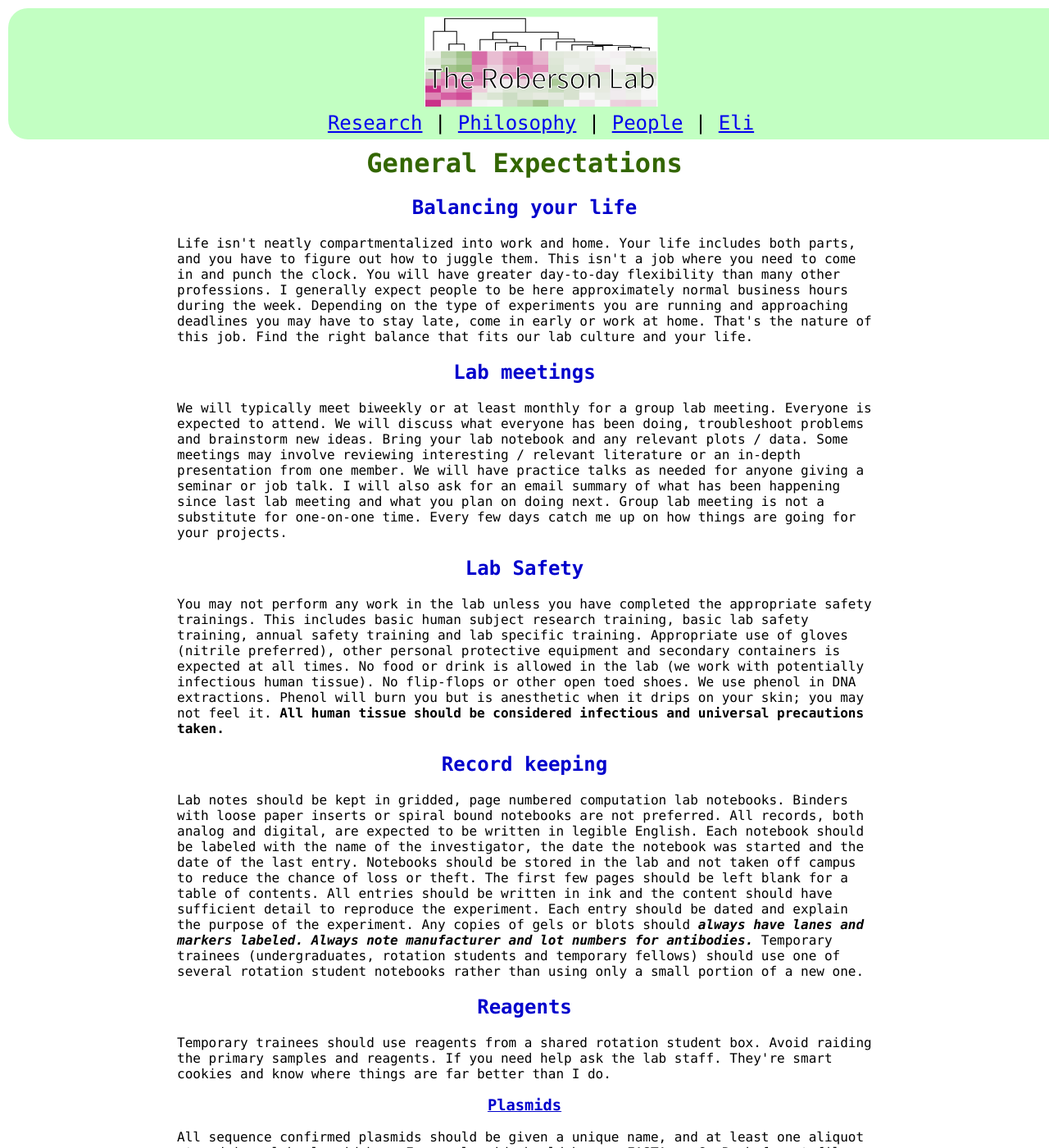
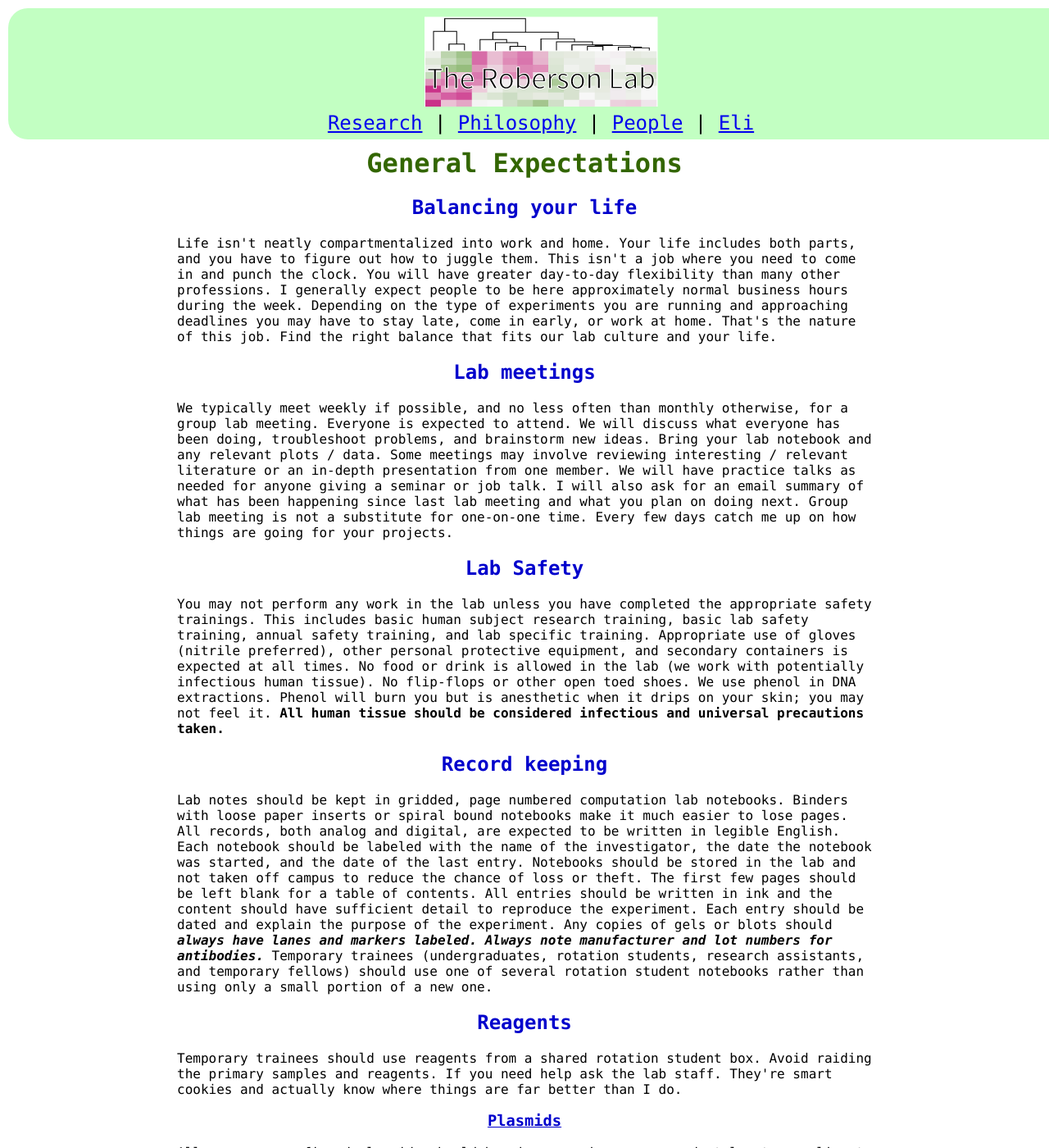
Before and after one commit to RobersonLab/RobersonLab.github.io, a Jekyll site: the page built from philosophy.md, in a window 1280 px wide and 1400 px high. Shown: the whole window at 82% size. Built offline with Jekyll 4.4.1, drawn with Linux system fonts in a browser that asks for light colours; some of the changed text lies outside the part shown.

Commit message:
Updated the philosophy. Fixed some missing oxford commas, added research assistants as to list of specific employees.

```diff
--- a/philosophy.md
+++ b/philosophy.md
@@ -6,21 +6,21 @@
 <div id="maintext">
 <h1 id="h1nopad" class="center">General Expectations</h1>
 <h2 class="center">Balancing your life</h2>
-Life isn't neatly compartmentalized into work and home. Your life includes both parts, and you have to figure out how to juggle them. This isn't a job where you need to come in and punch the clock. You will have greater day-to-day flexibility than many other professions. I generally expect people to be here approximately normal business hours during the week. Depending on the type of experiments you are running and approaching deadlines you may have to stay late, come in early or work at home. That's the nature of this job. Find the right balance that fits our lab culture and your life.
+Life isn't neatly compartmentalized into work and home. Your life includes both parts, and you have to figure out how to juggle them. This isn't a job where you need to come in and punch the clock. You will have greater day-to-day flexibility than many other professions. I generally expect people to be here approximately normal business hours during the week. Depending on the type of experiments you are running and approaching deadlines you may have to stay late, come in early, or work at home. That's the nature of this job. Find the right balance that fits our lab culture and your life.
 
 <h2 class="center">Lab meetings</h2>
-We will typically meet biweekly or at least monthly for a group lab meeting. Everyone is expected to attend. We will discuss what everyone has been doing, troubleshoot problems and brainstorm new ideas. Bring your lab notebook and any relevant plots / data. Some meetings may involve reviewing interesting / relevant literature or an in-depth presentation from one member. We will have practice talks as needed for anyone giving a seminar or job talk. I will also ask for an email summary of what has been happening since last lab meeting and what you plan on doing next.
+We typically meet weekly if possible, and no less often than monthly otherwise, for a group lab meeting. Everyone is expected to attend. We will discuss what everyone has been doing, troubleshoot problems, and brainstorm new ideas. Bring your lab notebook and any relevant plots / data. Some meetings may involve reviewing interesting / relevant literature or an in-depth presentation from one member. We will have practice talks as needed for anyone giving a seminar or job talk. I will also ask for an email summary of what has been happening since last lab meeting and what you plan on doing next.
 
 Group lab meeting is not a substitute for one-on-one time. Every few days catch me up on how things are going for your projects.
 
 <h2 class="center">Lab Safety</h2>
-You may not perform any work in the lab unless you have completed the appropriate safety trainings. This includes basic human subject research training, basic lab safety training, annual safety training and lab specific training. Appropriate use of gloves (nitrile preferred), other personal protective equipment and secondary containers is expected at all times. No food or drink is allowed in the lab (we work with potentially infectious human tissue). No flip-flops or other open toed shoes. We use phenol in DNA extractions. Phenol will burn you but is anesthetic when it drips on your skin; you may not feel it. <strong>All human tissue should be considered infectious and universal precautions taken.</strong>
+You may not perform any work in the lab unless you have completed the appropriate safety trainings. This includes basic human subject research training, basic lab safety training, annual safety training, and lab specific training. Appropriate use of gloves (nitrile preferred), other personal protective equipment, and secondary containers is expected at all times. No food or drink is allowed in the lab (we work with potentially infectious human tissue). No flip-flops or other open toed shoes. We use phenol in DNA extractions. Phenol will burn you but is anesthetic when it drips on your skin; you may not feel it. <strong>All human tissue should be considered infectious and universal precautions taken.</strong>
 
 <h2 class="center">Record keeping</h2>
-Lab notes should be kept in gridded, page numbered computation lab notebooks. Binders with loose paper inserts or spiral bound notebooks are not preferred. All records, both analog and digital, are expected to be written in legible English. Each notebook should be labeled with the name of the investigator, the date the notebook was started and the date of the last entry. Notebooks should be stored in the lab and not taken off campus to reduce the chance of loss or theft. The first few pages should be left blank for a table of contents. All entries should be written in ink and the content should have sufficient detail to reproduce the experiment. Each entry should be dated and explain the purpose of the experiment. Any copies of gels or blots should <strong><em>always have lanes and markers labeled. Always note manufacturer and lot numbers for antibodies.</em></strong> Temporary trainees (undergraduates, rotation students and temporary fellows) should use one of several rotation student notebooks rather than using only a small portion of a new one.
+Lab notes should be kept in gridded, page numbered computation lab notebooks. Binders with loose paper inserts or spiral bound notebooks make it much easier to lose pages. All records, both analog and digital, are expected to be written in legible English. Each notebook should be labeled with the name of the investigator, the date the notebook was started, and the date of the last entry. Notebooks should be stored in the lab and not taken off campus to reduce the chance of loss or theft. The first few pages should be left blank for a table of contents. All entries should be written in ink and the content should have sufficient detail to reproduce the experiment. Each entry should be dated and explain the purpose of the experiment. Any copies of gels or blots should <strong><em>always have lanes and markers labeled. Always note manufacturer and lot numbers for antibodies.</em></strong> Temporary trainees (undergraduates, rotation students, research assistants, and temporary fellows) should use one of several rotation student notebooks rather than using only a small portion of a new one.
 
 <h2 class="center">Reagents</h2>
-Temporary trainees should use reagents from a shared rotation student box. Avoid raiding the primary samples and reagents. If you need help ask the lab staff. They're smart cookies and know where things are far better than I do.
+Temporary trainees should use reagents from a shared rotation student box. Avoid raiding the primary samples and reagents. If you need help ask the lab staff. They're smart cookies and actually know where things are far better than I do.
 
 <h3 class="center">Plasmids</h3>
 All sequence confirmed plasmids should be given a unique name, and at least one aliquot stored in a lab plasmid box. Every plasmid should have a FASTA or GenBank format file associated with it, including annotation of the features and purpose.
@@ -38,13 +38,13 @@
 File names should be self-descriptive. Including dates in names can be very useful for figuring out when the data were generated. If dates are incorporated into filenames always use ISO-8601 date format, i.e. YYYY_MM_DD_filename. Given the sometimes large volume of files we generate this provides an easy way for a lexical sort to also sort by date.
 
 <h3 class="center">Digital notebooks</h3>
-Important day-to-day information from computational work can be recorded digitally. Using a shared Google Drive folder is an easy way to do this. Naming of files should follow the same convention as server-side file naming regarding dates. It can also be helpful to directly paste log messages and code snips into your digital notebook to facilitate future searches.
+Important day-to-day information from computational work can be recorded digitally. Using a shared Google Drive folder is an easy way to do this. Naming of files should follow the same convention as server-side file naming regarding dates. It can also be helpful to directly paste log messages and code snips into your digital notebook to facilitate future searches. We have been incorporating the WUStL Box service into our file sharing methods as well, and will update our preferred methods as we use both.
 
 <h3 class="center">Coding</h3>
-Don't write code expecting no one will ever read it. Try to adhere to current laboratory coding styles and conventions per language. Good code should be commented appropriately, use descriptive variable names, be well-structured and complete enough that someone else could successfully reuse it. General code and scripts will be added to a private lab git repository. Reusable code will be placed in the lab's public github repository after QC and validity testing. Assume that any script you use in data analysis or figure generation may end up as supplementary material accompanying our papers and in the public repository. It is worth it to design all code, including simple wrappers, to write detailed log information including a timestamp, the options that were set, the version of the script, and any key statistics or messages at the end.
+Don't write code expecting no one will ever read it. Try to adhere to current laboratory coding styles and conventions per language. Good code should be commented appropriately, use descriptive variable names, be well-structured, and complete enough that someone else could successfully reuse it. General code and scripts will be added to a private lab git repository. Reusable code will be placed in the lab's public github repository after QC and validity testing. <strong>Assume that any script you use in data analysis or figure generation may end up as supplementary material accompanying our papers and in the public repository.</strong> It is worth it to design all code, including simple wrappers, to write detailed log information including a timestamp, the options that were set, the version of the script, and any key statistics or messages at the end.
 
 <h2 class="center">Scientific Meetings</h2>
-Local, national and international meetings are critically important venues to disseminate our research, and are a key learning and networking tool. Graduate students and postdoctoral trainees especially should regularly submit abstracts for platform talks at appropriate meetings (such as ASHG). If eligible you will be expected to apply for travel awards. If your abstract is accepted for a poster, take care when designing it. Not only will it be seen by a large audience at the meeting, but we generally post full-size PDF versions on <a href="http://figshare.com/authors/Elisha_Roberson/98532">FigShare</a>.
+Local, national, and international meetings are critically important venues to disseminate our research, and are a key learning and networking tool. Graduate students and postdoctoral trainees especially should regularly submit abstracts for platform talks at appropriate meetings (such as ASHG). If eligible you will be expected to apply for travel awards. If your abstract is accepted for a poster, take care when designing it. Not only will it be seen by a large audience at the meeting, but we generally post full-size PDF versions on <a href="http://figshare.com/authors/Elisha_Roberson/98532">FigShare</a>.
 
 <h2 class="center">Publications</h2>
 For many Ph.D. jobs, the main currency of your reputation is peer-reviewed publications. In biomedical research, the order of authorship on a paper matters. Our goals are to conduct reproducible research with clearly defined experimental methods. We do not want to make the methods, results or data difficult to interpret. Expect to generate a healthy amount of supplemental material to make our work as clear as possible.
@@ -59,7 +59,7 @@
 </ol>
 
 <h2 class="center">Leaving the lab</h2>
-We expect you to be a good lab citizen when you leave the lab. You should clean up and organize your bench, freezer boxes and reagents. Your data should be well-annotated and understandable. File locations on your desktop or the lab server should be clear to me and any relevant support staff. Your lab notebook will stay behind, but copies can be made for you. Any code should be checked into the private lab repository. All keys should be turned in by your last day. Always leave contact information with me before you go.
+We expect you to be a good lab citizen when you leave the lab. You should clean up and organize your bench, freezer boxes, and reagents. Your data should be well-annotated and understandable. File locations on your desktop or the lab server should be clear to me and any relevant support staff. Your lab notebook will stay behind, but copies can be made for you. Any code should be checked into the private lab repository. All keys should be turned in by your last day. Always leave contact information with me before you go.
 
 <h1 class="center">Specific Expectations</h1>
 
@@ -67,10 +67,13 @@
 We work with both precious samples and dangerous chemicals. Don't expect to walk in on the first day and pick up a pipette. For an undergrad to come to the lab for a short-term project a specific goal will need to be identified with me and someone in the lab daily will need to be available as a mentor. This type of experience should help you become comfortable with lab safety and lab techniques, and to explore science as a profession. Don't wait to ask for help or to let me know if something goes wrong.
 
 <h2 class="center">Rotation students</h2>
-I will try to let you know up front if we have room and funding for another student. Rotations typically last for a few months. You need a rotation goal for a method to learn, disease to study or other short-term project. Important advice: not all 'good' scientists are great mentors. Not all good mentors are great scientists. Find someone that can push you to become great scientist. You're not just picking a project for your dissertation. You're picking a project that will change over time, a lab you will work with for years and a mentor that will have influence over your future career.
+I will try to let you know up front if we have room and funding for another student. Rotations typically last weeks to a few months. You need a rotation goal for a method to learn, disease to study or other short-term project. Important advice: not all 'good' scientists are great mentors. Not all good mentors are great scientists. Find someone that can push you to become great scientist. You're not just picking a project for your dissertation. You're picking a project that will change over time, a lab you will work with for years, and a mentor that will have influence over your future career.
 
 <h2 class="center">Clinical fellows</h2>
-We sometimes take medical school students, M.D. fellows, and M.D. / Ph.D. fellows for short term projects. These can last anywhere from 6 months to a few years. Generally these research experiences are funded through your program. You will be working on a mini-project or assisting other lab members with experiments. You are encouraged to apply for an appropriate K award to help fund protected research time, especially if you are interested in an academic clinician track position. We welcome new research ideas and interesting patient populations to study.
+We sometimes take medical school students, M.D. fellows, and M.D. / Ph.D. fellows for short term projects. These can last anywhere from a few months to a few years. Generally these research experiences are funded through your program. You will be working on a mini-project or assisting other lab members with experiments. You are encouraged to apply for an appropriate K award to help fund protected research time, especially if you are interested in an academic clinician track position. We welcome new research ideas and interesting patient populations to study.
+
+<h2 class="center">Masters Research Assistants</h2>
+We sometimes take Research Assistantship students from Wash U Masters programs. Usually this is when we need extra help on projects around the lab. Your input is always appreciated, and if you have ideas for new research directions, let us know! These positions are usually limited to a 6 month - 1 year period, and you will likely be assigned to a project where extra hands are needed.
 
 <h2 class="center">Graduate students</h2>
 Graduate student training typically lasts 4-5 years. We will do our best to help you become a great scientist. While we all will help you along the way, you're expected to take ownership of your project and grow your independence. You will be expected to produce solid first-author publications. Collaborations can be a great way to increase your impact and grow your network, but should be discussed before committing. Around the time of developing your dissertation proposal you will be expected to submit for a fellowship (typically F31 or foundation award) to support your training. The process helps focus your thinking, develop a long-term research plan, and start a funding history.
```
